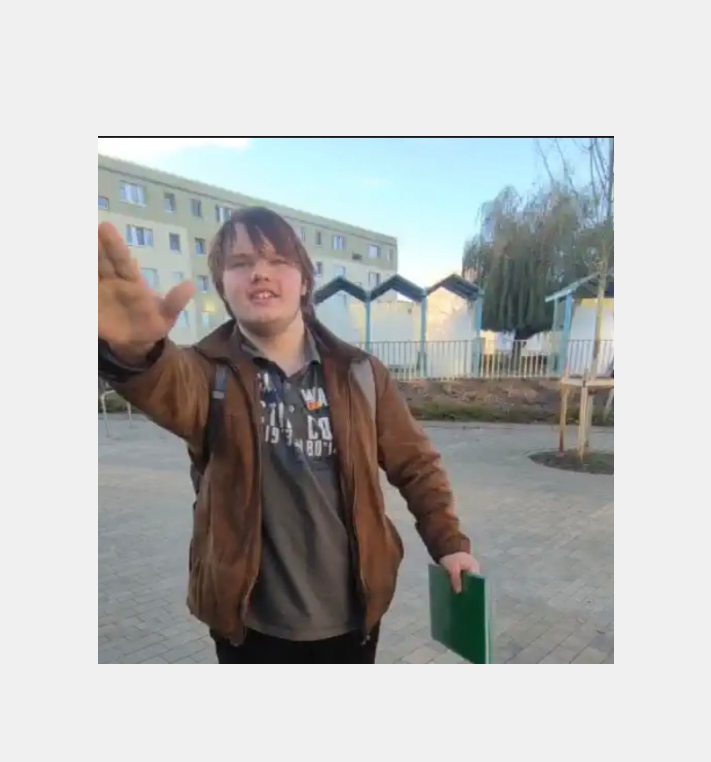
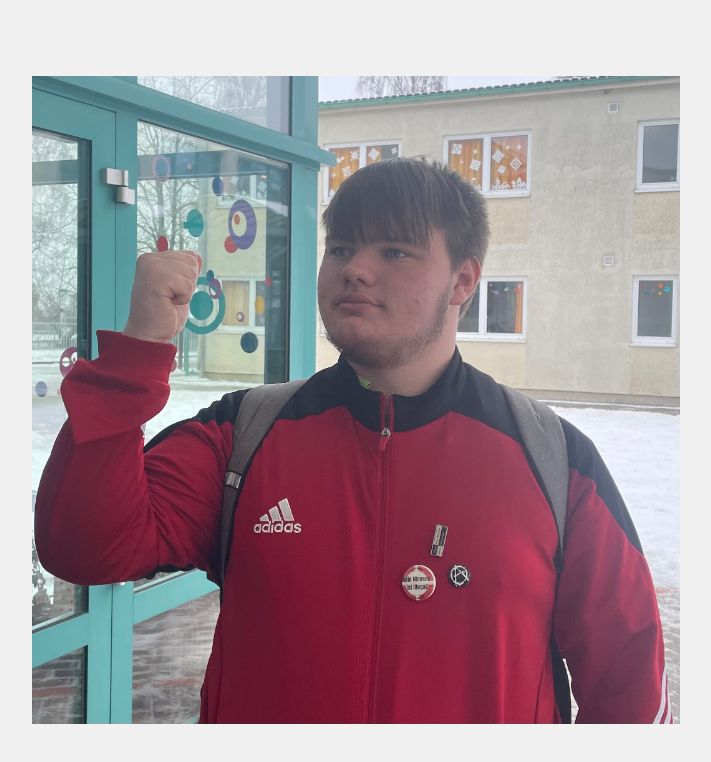
Before and after one commit to konigreichmecklenburg/K-nigreichMecklenburg-, a plain HTML site: page index.html in a window 1280 px wide. Shown: the whole page, without its empty margins (284-995 px from the left). Drawn offline with Linux system fonts and the light colour scheme.

Commit message:
Replace image source in index.html

```diff
--- a/index.html
+++ b/index.html
@@ -25,6 +25,6 @@
 </head>
 <body>
     <!-- Hier dein Bild einfügen -->
-    <img src="IMG_8668.jpeg" alt="Großes Bild">
+    <img src="IMG_8669.jpeg" alt="Großes Bild">
 </body>
 </html>
```
